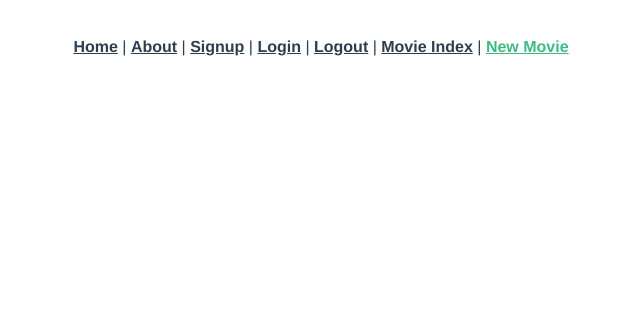
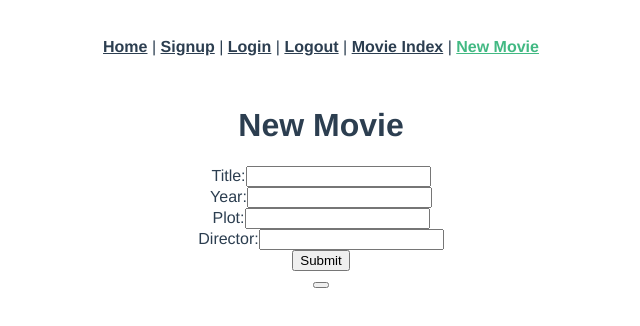
Before and after one commit to thk12205/movie-frontend, a Vue app: page /movies/new in a window 1280 px wide. Shown: the top 326 px of the page, without its empty margins (319-959 px from the left). Built offline with nearby package versions, Linux system fonts and the light colour scheme.

Commit message:
Add CRUD pages and functions

```diff
--- a/src/App.vue
+++ b/src/App.vue
@@ -2,7 +2,6 @@
   <div id="app">
     <div id="nav">
       <router-link to="/">Home</router-link> |
-      <router-link to="/about">About</router-link> |
       <router-link to="/signup">Signup</router-link> |
       <router-link to="/login">Login</router-link> |
       <router-link to="/logout">Logout</router-link> |
--- a/src/router/index.js
+++ b/src/router/index.js
@@ -1,7 +1,6 @@
 import Vue from "vue";
 import VueRouter from "vue-router";
 import Home from "../views/Home.vue";
-import About from "../views/About.vue";
 import Signup from "../views/Signup.vue";
 import Login from "../views/Login.vue";
 import Logout from "../views/Logout.vue";
@@ -19,16 +18,6 @@ const routes = [
     path: "/",
     name: "Home",
     component: Home
-  },
-  {
-    path: "/about",
-    name: "About",
-    // route level code-splitting
-    // this generates a separate chunk (about.[hash].js) for this route
-    // which is lazy-loaded when the route is visited.
-    component: About
-    // component:  () =>
-    //   import(/* webpackChunkName: "about" */ "../views/About.vue")
   },
   {
     path: "/signup",
--- a/src/views/About.vue
+++ /dev/null
@@ -1,5 +0,0 @@
-<template>
-  <div class="about">
-    <h1>This is an about page</h1>
-  </div>
-</template>
--- a/src/views/MoviesEdit.vue
+++ b/src/views/MoviesEdit.vue
@@ -0,0 +1,109 @@
+<template>
+  <div class="movies-edit">
+    <!-- {{ movie }} -->
+    <form v-on:submit.prevent="updateMovie()">
+      <h1>Edit Movie</h1>
+      <ul>
+        <li class="text-danger" v-for="error in errors" v-bind:key="error">
+          {{ error }}
+        </li>
+      </ul>
+      <div class="form-group">
+        <label>Title:</label>
+        <input type="text" class="form-control" v-model="movie.title" />
+      </div>
+      <div class="form-group">
+        <label>Year:</label>
+        <input type="text" class="form-control" v-model="movie.year" />
+      </div>
+      <div class="form-group">
+        <label>Plot:</label>
+        <input type="text" class="form-control" v-model="movie.plot" />
+      </div>
+      <div class="form-group">
+        <label>Director:</label>
+        <input type="text" class="form-control" v-model="movie.director" />
+      </div>
+      <input type="submit" class="btn btn-primary" value="Submit" />
+    </form>
+    <button v-on:click="destroyMovie()">Delete</button>
+  </div>
+</template>
+
+
+      // <h2>Title: {{ movie.title }}</h2>
+      // <p>Year: {{ movie.year }}</p>
+      // <p>Plot: {{ movie.plot }}</p>
+      // <p>Director: {{ movie.director }}</p>
+      // <p>english: {{ movie.english }}</p> not required
+      // <p>genres: {{ movie.genres }}</p>  not required
+
+<script>
+import axios from "axios";
+
+export default {
+  data: function () {
+    return {
+      errors: [],
+      movie: {},
+    };
+  },
+  created: function () {
+    axios.get(`/api/movies/${this.$route.params.id}`).then((response) => {
+      this.movie = response.data;
+      console.log("Movie Recieved");
+      console.log(this.movie);
+    });
+  },
+  methods: {
+    updateMovie: function () {
+      var params = {
+        title: this.movie.title,
+        year: this.movie.year,
+        plot: this.movie.plot,
+        director: this.movie.director,
+        english: true,
+      };
+      axios
+        .patch(`api/movies/${this.movie.id}`, params)
+        .then((response) => {
+          console.log(response.data);
+          this.$router.push(`/movies/${this.movie.id}`);
+        })
+        .catch((error) => {
+          this.errors = error.response.data.errors;
+        });
+    },
+    destroyMovie: function () {
+      axios.delete(`api/movies/${this.movie.id}`).then((response) => {
+        console.log(response.data);
+        this.$router.push("/movies");
+      });
+    },
+    // title: params[:title], year: params[:year], plot: params[:plot], director: params[:director], english: params[:english]
+    // submit: function () {
+    //   var params = {
+    //     email: this.email,
+    //     password: this.password,
+    //   };
+    //   axios
+    //     .post("/api/sessions", params)
+    //     .then((response) => {
+    //       axios.defaults.headers.common["Authorization"] =
+    //         "Bearer " + response.data.jwt;
+    //       localStorage.setItem("jwt", response.data.jwt);
+    //       this.$router.push("/");
+    //     })
+    //     .catch((error) => {
+    //       console.log(error.response);
+    //       this.errors = ["Invalid email or password."];
+    //       this.email = "";
+    //       this.password = "";
+    //     });
+    // },
+    testMethod: function () {
+      console.log(this.movie);
+    },
+  },
+};
+</script>
--- a/src/views/MoviesIndex.vue
+++ b/src/views/MoviesIndex.vue
@@ -9,10 +9,10 @@
       <p>Director: {{ movie.director }}</p>
       <p>english: {{ movie.english }}</p>
       <p>genres: {{ movie.genres }}</p>
+      <!-- "/movies/:id/edit" -->
       <router-link :to="`/movies/${movie.id}`">
-        <button>Show</button>
-      </router-link><br>
-      <button>Delete</button>
+        <button>Show</button> </router-link
+      ><br />
     </div>
   </div>
 </template>
--- a/src/views/MoviesNew.vue
+++ b/src/views/MoviesNew.vue
@@ -0,0 +1,95 @@
+<template>
+  <div class="movies-new">
+    <form v-on:submit.prevent="createMovie()">
+      <h1>New Movie</h1>
+      <ul>
+        <li class="text-danger" v-for="error in errors" v-bind:key="error">
+          {{ error }}
+        </li>
+      </ul>
+      <div class="form-group">
+        <label>Title:</label>
+        <input type="text" class="form-control" v-model="movie.title" />
+      </div>
+      <div class="form-group">
+        <label>Year:</label>
+        <input type="text" class="form-control" v-model="movie.year" />
+      </div>
+      <div class="form-group">
+        <label>Plot:</label>
+        <input type="text" class="form-control" v-model="movie.plot" />
+      </div>
+      <div class="form-group">
+        <label>Director:</label>
+        <input type="text" class="form-control" v-model="movie.director" />
+      </div>
+      <input type="submit" class="btn btn-primary" value="Submit" />
+    </form>
+    <button v-on:click="testMethod()"></button>
+  </div>
+</template>
+
+
+      // <h2>Title: {{ movie.title }}</h2>
+      // <p>Year: {{ movie.year }}</p>
+      // <p>Plot: {{ movie.plot }}</p>
+      // <p>Director: {{ movie.director }}</p>
+      // <p>english: {{ movie.english }}</p> not required
+      // <p>genres: {{ movie.genres }}</p>  not required
+
+<script>
+import axios from "axios";
+
+export default {
+  data: function () {
+    return {
+      errors: [],
+      movie: {},
+    };
+  },
+  methods: {
+    createMovie: function () {
+      var params = {
+        title: this.movie.title,
+        year: this.movie.year,
+        plot: this.movie.plot,
+        director: this.movie.director,
+        english: true,
+      };
+      axios
+        .post("api/movies", params)
+        .then((response) => {
+          console.log(response.data);
+          this.$router.push("/movies");
+        })
+        .catch((error) => {
+          this.errors = error.response.data.errors;
+        });
+    },
+    // title: params[:title], year: params[:year], plot: params[:plot], director: params[:director], english: params[:english]
+    // submit: function () {
+    //   var params = {
+    //     email: this.email,
+    //     password: this.password,
+    //   };
+    //   axios
+    //     .post("/api/sessions", params)
+    //     .then((response) => {
+    //       axios.defaults.headers.common["Authorization"] =
+    //         "Bearer " + response.data.jwt;
+    //       localStorage.setItem("jwt", response.data.jwt);
+    //       this.$router.push("/");
+    //     })
+    //     .catch((error) => {
+    //       console.log(error.response);
+    //       this.errors = ["Invalid email or password."];
+    //       this.email = "";
+    //       this.password = "";
+    //     });
+    // },
+    testMethod: function () {
+      console.log(this.movie);
+    },
+  },
+};
+</script>
--- a/src/views/MoviesShow.vue
+++ b/src/views/MoviesShow.vue
@@ -6,9 +6,9 @@
     <p>Director: {{ movie.director }}</p>
     <p>english: {{ movie.english }}</p>
     <p>genres: {{ movie.genres }}</p>
-    <router-link :to="`/movies/edit/${movie.id}`">
-      <button>Edit</button>
-    </router-link><br>
+    <router-link :to="`/movies/${movie.id}/edit`">
+      <button>Edit Movie</button> </router-link
+    ><br />
   </div>
 </template>
 
```
